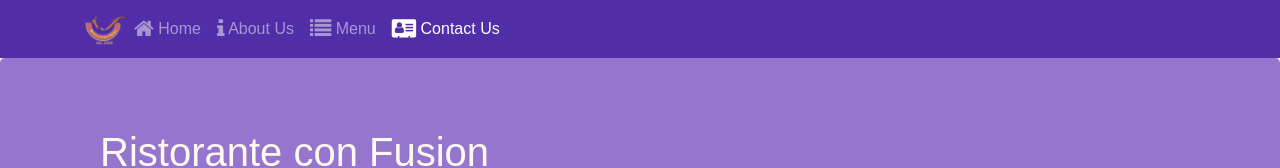
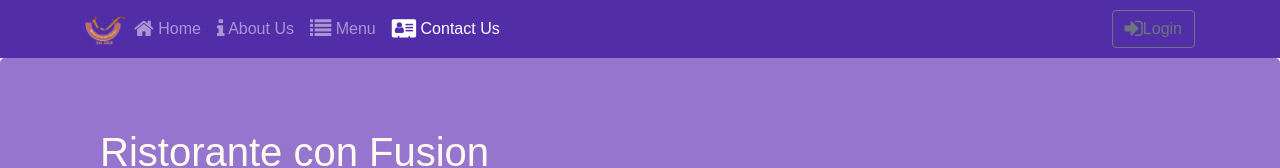
Before and after one commit to preetiamatya/courseraReactJS, a React (Create React App) app: page /contactus in a window 1280 px wide. Shown: the top 168 px of the page. Built offline with nearby package versions, Linux system fonts and the light colour scheme.

Commit message:
Uncontrolled forms

```diff
--- a/src/components/HeaderComponent.js
+++ b/src/components/HeaderComponent.js
@@ -1,19 +1,34 @@
 import React, { Component } from 'react';
-import { Nav, Navbar, NavbarBrand, NavbarToggler, Collapse, NavItem, Jumbotron } from 'reactstrap';
+import { Nav, Navbar, NavbarBrand, NavbarToggler, Collapse, NavItem, Jumbotron, Button, Modal, ModalHeader, ModalBody, Form, FormGroup, Input, Label} from 'reactstrap';
 import { NavLink } from 'react-router-dom';
 class Header extends Component {
   constructor(props) {
     super(props);
     this.state = {
-      isNavOpen: false
+      isNavOpen: false,
+      isModalOpen: false
     };
     this.toggleNav = this.toggleNav.bind(this);
+    this.toggleModal = this.toggleModal.bind(this);
+    this.handleLogin = this.handleLogin.bind(this);
  }
     toggleNav() {
       this.setState ({
         isNavOpen : !this.state.isNavOpen
       });
   }
+  toggleModal() {
+    this.setState ({
+      isModalOpen : !this.state.isModalOpen
+    });
+  }
+  handleLogin(event) {
+        this.toggleModal();
+        alert("Username: " + this.username.value + " Password: " + this.password.value
+            + " Remember: " + this.remember.checked);
+        event.preventDefault();
+
+    }
   render() {
     return (
     <React.Fragment>
@@ -47,6 +62,13 @@
             </NavLink>
         </NavItem>
         </Nav>
+        <Nav className = "ml-auto" navbar>
+          <NavItem>
+          <Button outline onClick ={this.toggleModal}>
+          <span className = "fa fa-sign-in fa-lg"></span>Login
+          </Button>
+          </NavItem>
+        </Nav>
         </Collapse>
       </div>
     </Navbar>
@@ -60,6 +82,28 @@
         </div>
       </div>
     </Jumbotron>
+    <Modal isOpen = {this.state.isModalOpen} toggle = {this.toggleModal}>
+      <ModalHeader toggle = {this.toggleModal}>Login</ModalHeader>
+      <ModalBody>
+      <Form onSubmit = {this.handleLogin}>
+        <FormGroup>
+          <Label htmlFor = "username"> Username</Label>
+          <Input type="text" id="username" name = "username" innerRef = {(input) => this.username = input}/>
+        </FormGroup>
+        <FormGroup>
+          <Label htmlFor = "password"> Password</Label>
+          <Input type="password" id="password" name = "password" innerRef = {(input) => this.password = input}  />
+        </FormGroup>
+        <FormGroup check>
+          <Label check>
+            <Input type="checkbox" name="remember" innerRef = {(input) => this.remember = input}/>
+            Remember me
+          </Label>
+        </FormGroup>
+        <Button type="submit" className="bg-primary" color="primary">Login </Button>
+      </Form>
+      </ModalBody>
+    </Modal>
     </React.Fragment>
   );
   }
```
